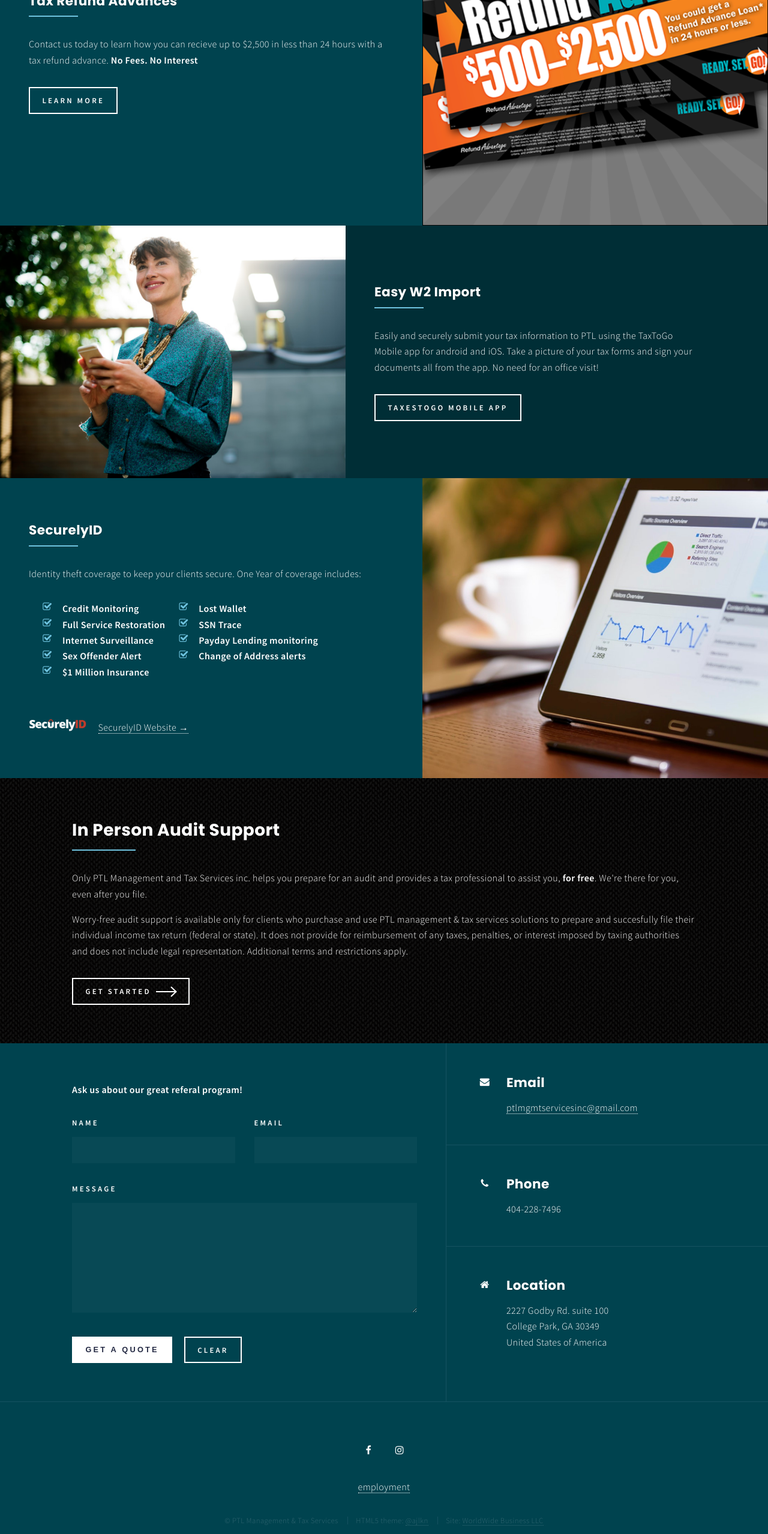
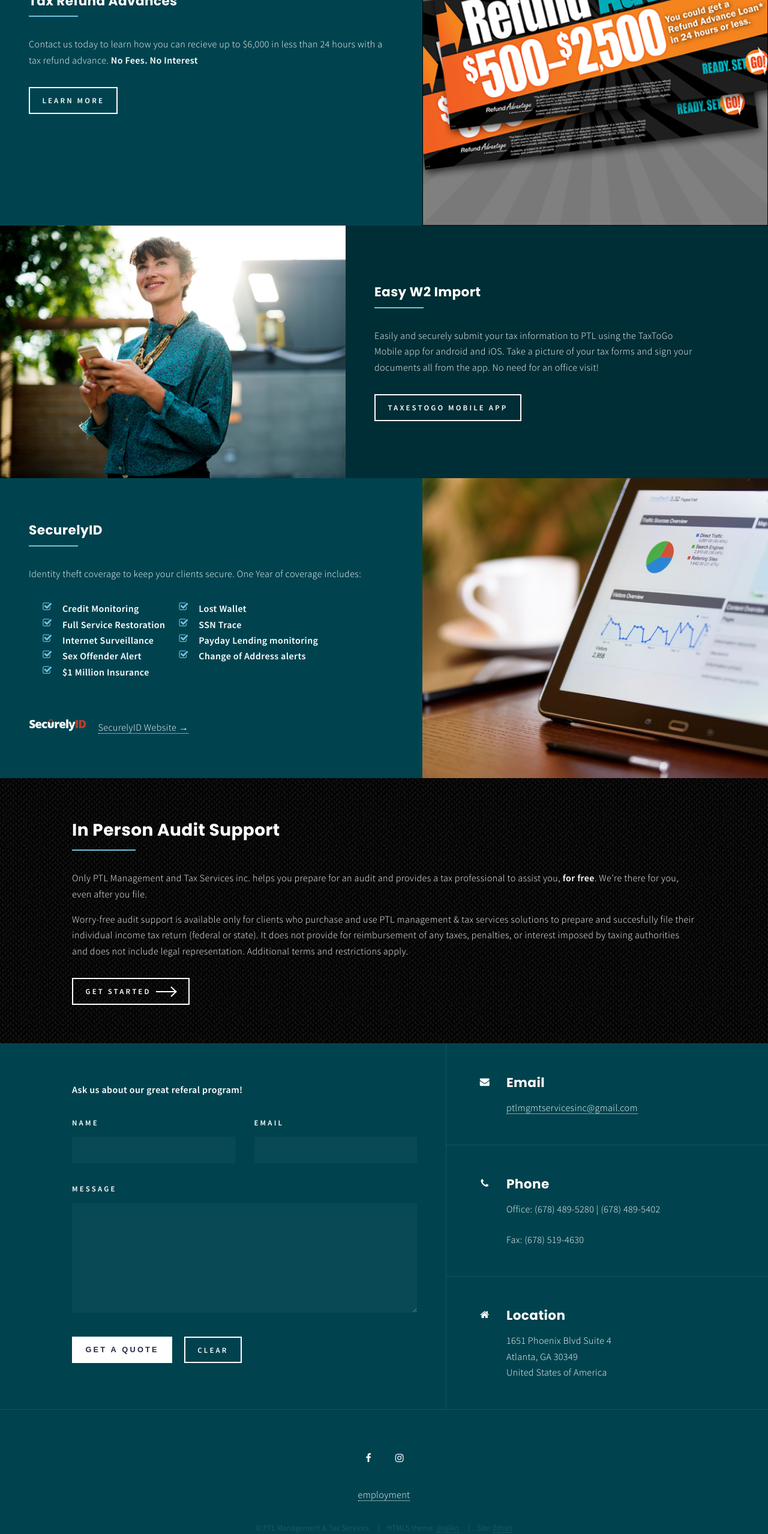
Before and after one commit to Ethanb75/PTL-Taxes, a website: page services.html in a window 1280 px wide. Shown: the part 3001-5558 px from the top of the page at 60% size. Drawn offline with Linux system fonts and the light colour scheme; files that its build step writes are made by us from their sources; files whose address does not match are found by name.

Commit message:
modified address and phone

```diff
--- a/services.html
+++ b/services.html
@@ -52,7 +52,7 @@
 			</ul>
 			<ul class="actions vertical">
 				<li>
-					<span>404-228-7496</span>
+					<span>(678) 489-5280</span>
 				</li>
 				<li>
 					<a href="#contact" class="button special fit">Contact Us</a>
@@ -110,7 +110,9 @@
 					<video src="https://firebasestorage.googleapis.com/v0/b/ptl-taxes.appspot.com/o/Taxslayer_Pro_Mobile_app.mp4?alt=media&token=5ccf3581-ae76-4278-9873-d8f9fa74705a"
 					 controls>
 						Sorry, your browser doesn't support embedded videos, but don't worry, you can
-						<a href="https://firebasestorage.googleapis.com/v0/b/ptl-taxes.appspot.com/o/Taxslayer_Pro_Mobile_app.mp4?alt=media&token=5ccf3581-ae76-4278-9873-d8f9fa74705a">download it</a>
+						<a href="https://firebasestorage.googleapis.com/v0/b/ptl-taxes.appspot.com/o/Taxslayer_Pro_Mobile_app.mp4?alt=media&token=5ccf3581-ae76-4278-9873-d8f9fa74705a">download
+							it
+						</a>
 						and watch it with your favorite video player!
 					</video>
 					<div class="content">
@@ -164,23 +166,24 @@
 							</header>
 							<p>
 								Audit Maintenance Pro™ will support all major forms for 3 full years.
-								<strong>For one flat low fee</strong>, each taxpayer receives the best service possible. Feel confident that you will be
-								covered by
-								<strong>experienced CPAs and EAs</strong>. We will review any and all correspondence received from the IRS, making your year
-								worry free.
+								<strong>For one flat low fee</strong>, each taxpayer receives the best service possible. Feel confident that you
+								will be covered by
+								<strong>experienced CPAs and EAs</strong>. We will review any and all correspondence received from the IRS, making
+								your year worry free.
 							</p>
 							<ul class="fa-ul">
 								<li>
 									<i class="fa fa-li fa-check-square-o" aria-hidden="true"></i>
-									<strong>Low Cost Enrollment</strong> For only a fraction of the cost of traditional audit consultation services, Audit Maintenance
-									Pro™ will protect your return for 3 full years!</li>
+									<strong>Low Cost Enrollment</strong> For only a fraction of the cost of traditional audit consultation services,
+									Audit Maintenance Pro™ will protect your return for 3 full years!</li>
 								<li>
 									<i class="fa fa-li fa-check-square-o" aria-hidden="true"></i>
-									<strong>100% Money-Back Satisfaction Guarantee</strong>. If you are not completely satisfied with Audit Maintenance Pro™
-									services for any reason, the full price of our product will be fully refunded.</li>
+									<strong>100% Money-Back Satisfaction Guarantee</strong>. If you are not completely satisfied with Audit Maintenance
+									Pro™ services for any reason, the full price of our product will be fully refunded.</li>
 								<li>
 									<i class="fa fa-li fa-check-square-o" aria-hidden="true"></i>
-									<strong>Get Peace of Mind</strong> knowing that if any problems should arise, Audit Maintenance Pro™ will be there to help.
+									<strong>Get Peace of Mind</strong> knowing that if any problems should arise, Audit Maintenance Pro™ will be there
+									to help.
 								</li>
 							</ul>
 							<div class="actions amp">
@@ -188,9 +191,9 @@
 									<img src="images/audit_maintenance_pro.png" alt="">
 									<a href="http://www.auditmp.com/" target="__blank">AMP Website &rarr;</a>
 								</span>
-								<small>Supported Forms: 1040, 1040-A, 1040-EZ, Schedules: A, B, C, D, E, F, EIC, SE, Forms: 1310, 2106, 2441, 3903, 5405,
-									5695, 8812, 8829, 8853, 8862, 8863, 8864, 8867, 8889, 8917, and more! Audit Maintenance Pro™ does not support Sch
-									K-1, AMT, Business Returns(1120, 1120-S, 1041, 1065, 5500), State and Local forms or 1040X.
+								<small>Supported Forms: 1040, 1040-A, 1040-EZ, Schedules: A, B, C, D, E, F, EIC, SE, Forms: 1310, 2106, 2441, 3903,
+									5405, 5695, 8812, 8829, 8853, 8862, 8863, 8864, 8867, 8889, 8917, and more! Audit Maintenance Pro™ does not support
+									Sch K-1, AMT, Business Returns(1120, 1120-S, 1041, 1065, 5500), State and Local forms or 1040X.
 								</small>
 							</div>
 						</div>
@@ -206,7 +209,7 @@
 								<h3 class="sub">Tax Refund Advances</h3>
 							</header>
 							<p>
-								Contact us today to learn how you can recieve up to $2,500 in less than 24 hours with a tax refund advance.
+								Contact us today to learn how you can recieve up to $6,000 in less than 24 hours with a tax refund advance.
 								<Strong>No Fees. No Interest</Strong>
 							</p>
 							<ul class="actions">
@@ -367,7 +370,8 @@
 						<div class="contact-method">
 							<span class="icon alt fa-phone"></span>
 							<h3>Phone</h3>
-							<span>404-228-7496</span>
+							<span>Office: (678) 489-5280 | (678) 489-5402</span>
+							<span>Fax: (678) 519-4630</span>
 						</div>
 					</section>
 					<section>
@@ -375,8 +379,8 @@
 							<span class="icon alt fa-home"></span>
 							<h3>Location</h3>
 							<span>
-								2227 Godby Rd. suite 100
-								<br /> College Park, GA 30349
+								1651 Phoenix Blvd Suite 4
+								<br /> Atlanta, GA 30349
 								<br /> United States of America
 							</span>
 						</div>
@@ -410,7 +414,7 @@
 						<a href="https://twitter.com/ajlkn" target="__blank">@ajlkn</a>
 					</li>
 					<li>Site:
-						<a href="https://www.worldwidebusinessllc.com" target="__blank">WorldWide Business LLC</a>
+						<a href="mailto:belloramail@gmail.com" target="__blank">Ethan</a>
 					</li>
 				</ul>
 			</div>
```
Also changed, not shown: about.html (+6 -5 lines), index.html (+10 -9 lines), 1 other file.
